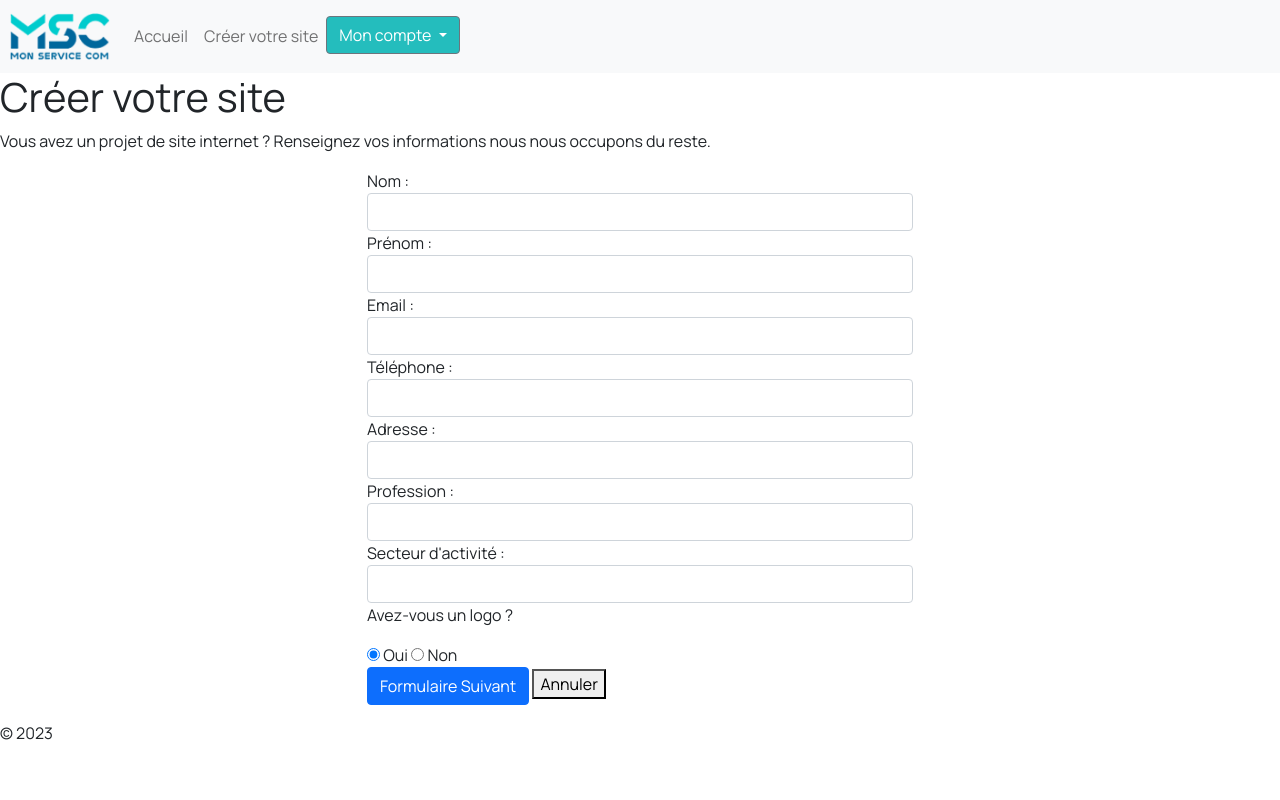
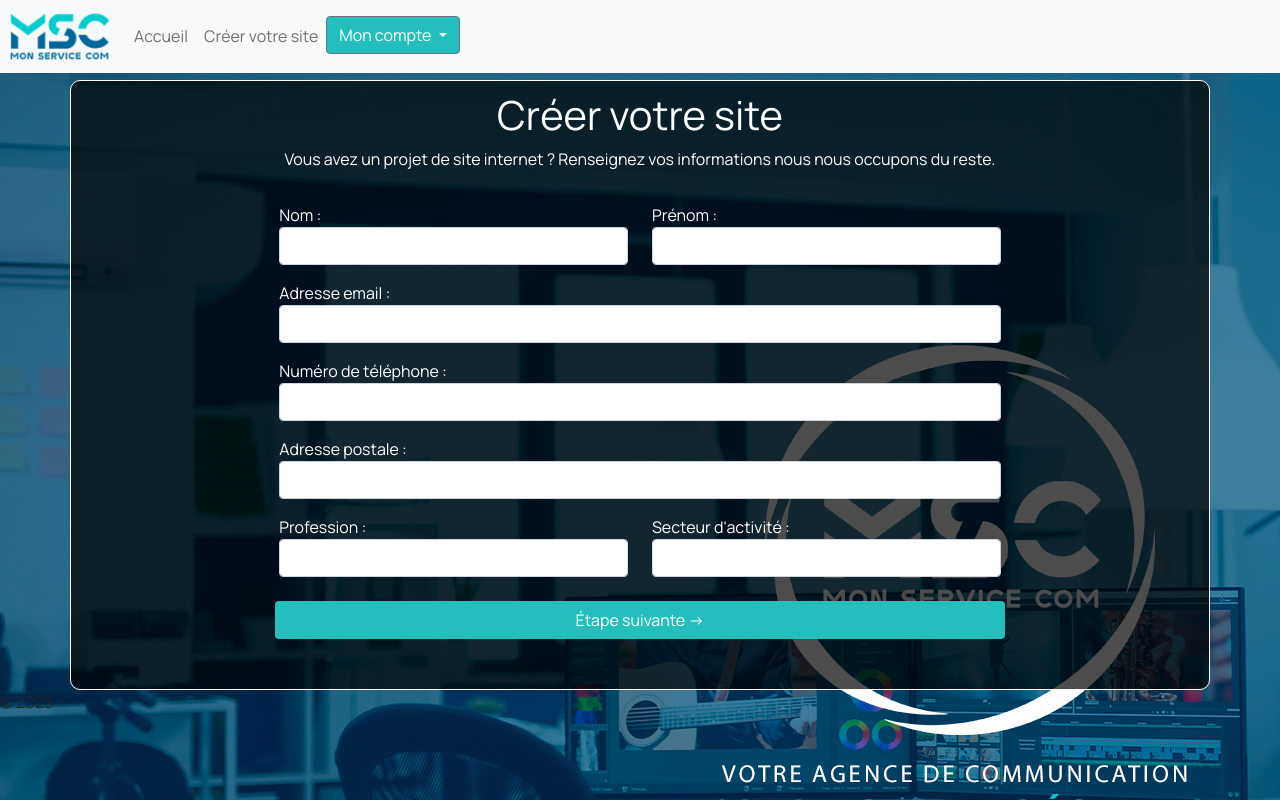
Before and after one commit to Hatem013/MSC_Cahier_Charges, a PHP site: page /client in a window 1280 px wide. Run offline with PHP 8.4, Linux system fonts and the light colour scheme; data that the repository does not hold is empty.

Commit message:
10/07 Kevin CSS + Formulaire

```diff
--- /dev/null
+++ b/Public/css/formulaire.css
@@ -0,0 +1,13 @@
+.formulaire {
+    margin-top: 10vh;
+    padding: 10px;
+    background-color: rgba(0,0,0, 0.7) ;
+    color: white;
+    border : 1px solid white;
+    border-radius: 10px;
+}
+
+.btn {
+    background-color:#24BEBE;
+    color:white;
+}
--- /dev/null
+++ b/Public/css/general.css
@@ -0,0 +1,3 @@
+body {
+    background-image: url(../asset/image/bg_msc.png);
+}
--- a/Public/css/main.css
+++ b/Public/css/main.css
@@ -1,2 +1,4 @@
 @import url(./font.css);
 @import url(./header.css);
+@import url(./formulaire.css);
+@import url(./general.css);
--- a/views/client/index.php
+++ b/views/client/index.php
@@ -4,23 +4,24 @@ include_once ROOT . 'views/home/header.php';
 include_once ROOT . 'views/home/footer.php';
 ?>
 
-<h1>Créer votre site</h1>
-<p>Vous avez un projet de site internet ? Renseignez vos informations nous nous occupons du reste.</p>
 <?php
 
 
 require_once ROOT . 'App/Model.php';
 
 
-class ClientModel extends Model {
-    public function insertClient($nom, $prenom, $email, $telephone, $profession, $secteur) {
+class ClientModel extends Model
+{
+    public function insertClient($nom, $prenom, $email, $telephone, $profession, $secteur)
+    {
         $sql = "INSERT INTO clients (nom, prenom, email, telephone, profession, secteur) VALUES (?, ?, ?, ?, ?, ?)";
         $stmt = $this->connexion->prepare($sql);
         $stmt->execute([$nom, $prenom, $email, $telephone, $profession, $secteur]);
     }
 }
 
-function validateForm($formData) {
+function validateForm($formData)
+{
     $errors = [];
 
     if (empty($formData['nom'])) {
@@ -52,6 +53,94 @@ function validateForm($formData) {
 
     return $errors;
 }
+
+
+
+
+?>
+<div class="container formulaire">
+
+    <div class="container text-center">
+        <h1>Créer votre site</h1>
+        <p>Vous avez un projet de site internet ? Renseignez vos informations nous nous occupons du reste.</p>
+    </div>
+
+    <div class="container">
+
+        <!-- Container formulaire-->
+        <div class="row justify-content-center">
+            <div class="col-md-8">
+
+                <!-- Formulaire -->
+                <form method="post" action="">
+
+                    <!-- Nom et prénom -->
+                    <div class="row my-3">
+                        <div class="col-6">
+                            <div class="form-group ">
+
+                                <label for="nom">Nom :</label>
+                                <input type="text" class="form-control" id="nom" name="nom" required>
+
+                            </div>
+                        </div>
+
+                        <div class="col-6">
+                            <div class="form-group">
+
+                                <label for="prenom">Prénom :</label>
+                                <input type="text" class="form-control" id="prenom" name="prenom" required>
+
+                            </div>
+                        </div>
+                    </div>
+
+                    <!-- Adresse email -->
+                    <div class="form-group my-3">
+                        <label for="email">Adresse email :</label>
+                        <input type="email" class="form-control" id="email" name="email" required">
+                    </div>
+
+                    <!-- Numéro de téléphone -->
+                    <div class="form-group my-3">
+                        <label for="telephone">Numéro de téléphone :</label>
+                        <input type="tel" class="form-control" id="telephone" name="telephone" required>
+                    </div>
+
+                    <!-- Adresse postale -->
+                    <div class="form-group my-3">
+                        <label for="adresse">Adresse postale :</label>
+                        <input type="text" class="form-control" id="adresse" name="adresse" required>
+                    </div>
+
+
+                    <!-- Profession + Secteur d'activité -->
+                    <div class="row">
+                        <div class="col-6">
+                            <div class="form-group">
+                                <label for="profession">Profession :</label>
+                                <input type="text" class="form-control" id="profession" name="profession" required>
+                            </div>
+
+                        </div>
+
+                        <div class="col-6">
+                            <div class="form-group">
+                                <label for="secteur">Secteur d'activité :</label>
+                                <input type="text" class="form-control" id="secteur" name="secteur" required>
+                            </div>
+                        </div>
+                    </div>
+
+                    <!-- Bouton d'envoie -->
+                    <div class="row p-2">
+                        <button type="submit" class="btn my-3">Étape suivante -></button>
+                    </div>
+                </form>
+
+                <!-- Message d'erreur -->
+                <div>
+                    <?php
 
                     if ($_SERVER["REQUEST_METHOD"] == "POST") {
                         $clientModel = new ClientModel();
@@ -86,57 +175,11 @@ if ($_SERVER["REQUEST_METHOD"] == "POST") {
                         }
                     }
 
-
                     ?>
-<div class="container">
-    <div class="row justify-content-center">
-        <div class="col-md-6">
-            <form method="post" action="">
-                <div class="form-group">
-                    <label for="nom">Nom :</label>
-                    <input type="text" class="form-control" id="nom" name="nom" required>
                 </div>
 
-                <div class="form-group">
-                    <label for="prenom">Prénom :</label>
-                    <input type="text" class="form-control" id="prenom" name="prenom" required>
+            </div>
         </div>
 
-                <div class="form-group">
-                    <label for="email">Email :</label>
-                    <input type="email" class="form-control" id="email" name="email" required>
-                </div>
-
-                <div class="form-group">
-                    <label for="telephone">Téléphone :</label>
-                    <input type="tel" class="form-control" id="telephone" name="telephone" required>
-                </div>
-
-                <div class="form-group">
-                    <label for="adresse">Adresse :</label>
-                    <input type="text" class="form-control" id="adresse" name="adresse" required>
-                </div>
-
-                <div class="form-group">
-                    <label for="profession">Profession :</label>
-                    <input type="text" class="form-control" id="profession" name="profession" required>
-                </div>
-
-                <div class="form-group">
-                    <label for="secteur">Secteur d'activité :</label>
-                    <input type="text" class="form-control" id="secteur" name="secteur" required>
-                </div>
-                <div class="form-group">
-                    <p>Avez-vous un logo ?</p>
-                        <input type="radio" id="logoChoice1" name="logo" value="oui" checked>
-                        <label for="logoChoice1">Oui</label>
-                        <input type="radio" id="logoChoice2" name="logo" value="non">
-                        <label for="logoChoice2">Non</label>
-                </div>
-
-                <button type="submit" class="btn btn-primary">Formulaire Suivant</button>
-                <button type="reset">Annuler</button>
-            </form>
     </div>
 </div>
-</div>
--- a/views/home/header.php
+++ b/views/home/header.php
@@ -11,8 +11,9 @@
 </head>
 
 <body>
-    <!-- Navigation -->
-    <nav class="navbar navbar-expand-lg navbar-light bg-light">
+
+    <!-- Navigation bar -->
+    <nav class="navbar navbar-expand-lg navbar-light bg-light fixed-top">
 
     <!-- Logo -->
         <a class="navbar-brand" href="https://www.mon-service-com.fr" target="_blank"><img src="./Public/asset/image/logo_msc.png" class="logo_msc"></a>
@@ -23,7 +24,7 @@
         </button>
 
     <!-- Desktop nav -->
-        <div class="collapse navbar-collapse" id="navbarNav">
+        <div class="collapse navbar-collapse " id="navbarNav">
             <ul class="navbar-nav">
 
                 <!-- Accueil -->
```
Also changed, not shown: Public/asset/image/bg_msc.png (added). Lines whose indentation alone changed are shown as unchanged.
